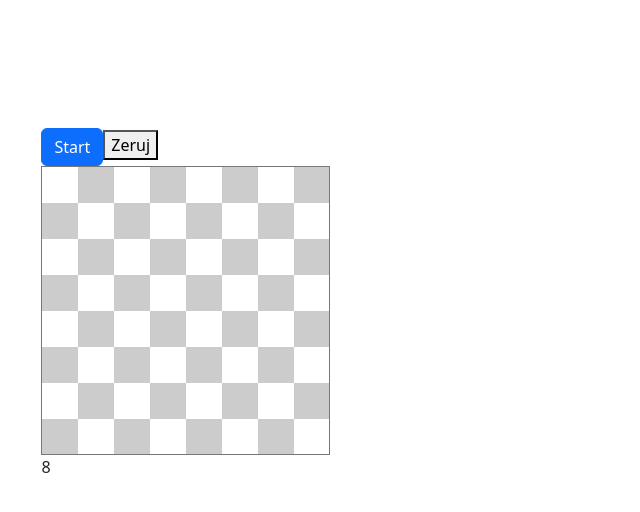
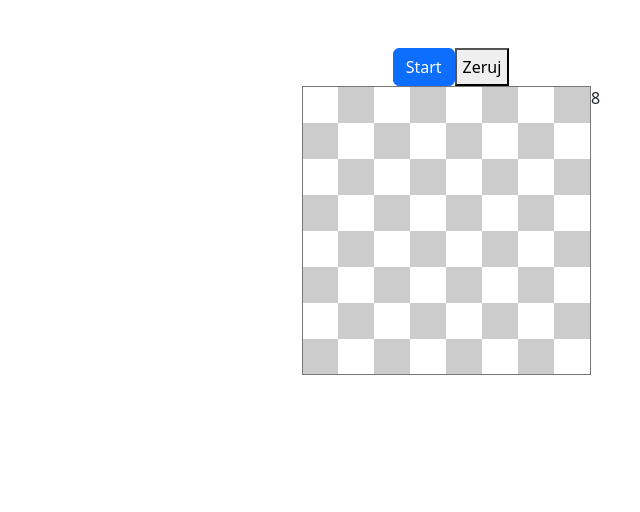
Before and after one commit to pawelzdrojewski/knight, an Angular app: page / in a window 1280 px wide. Shown: the top 512 px of the page, without its empty margins (189-829 px from the left). Built offline with nearby package versions, Linux system fonts and the light colour scheme.

Commit message:
flex layout css

```diff
--- a/src/app/app.component.html
+++ b/src/app/app.component.html
@@ -12,7 +12,6 @@
 
 
 <div role="main">
-
 <app-knight></app-knight>
 </div>
 
--- a/src/app/knight/knight.component.css
+++ b/src/app/knight/knight.component.css
@@ -1,5 +1,7 @@
+
 .kontener{
-    margin: 10% 10% 10% 18%;
+	display: flex;
+	justify-content: center;
 }
 .szachy {
 	border:solid 1px #777;
--- a/src/app/knight/knight.component.html
+++ b/src/app/knight/knight.component.html
@@ -1,6 +1,10 @@
+<div class="p-5">
 <div class="kontener">
     <button type="button" class="btn btn-primary" (click)="test(x, y, tablica)">Start</button>
     <button (click)="zeruj(tablica)">Zeruj</button>
+</div>
+
+<div class="kontener">
     <table class="szachy">
         <tbody>
             <tr>
@@ -170,3 +174,4 @@
     </table>
 <div>{{this.a}}</div>
 </div>
+</div>
```
Lines whose indentation alone changed are shown as unchanged.
